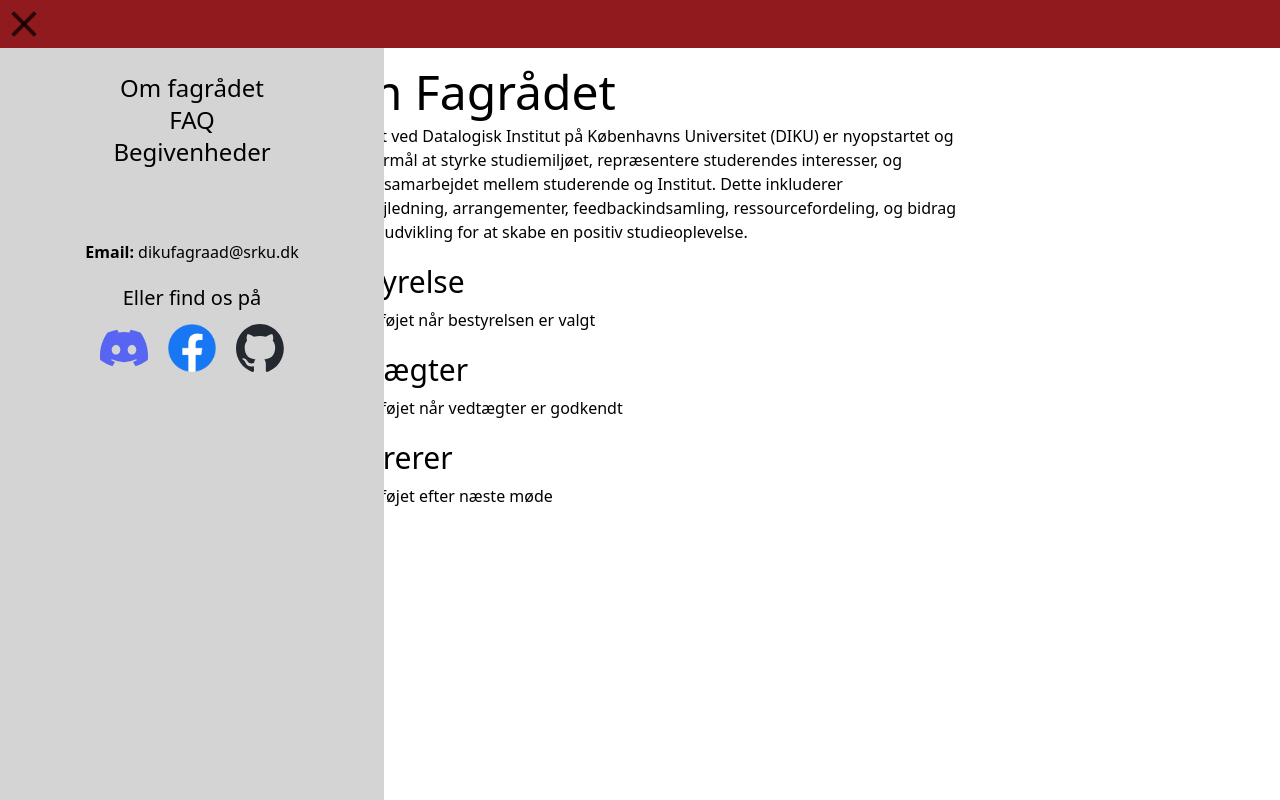
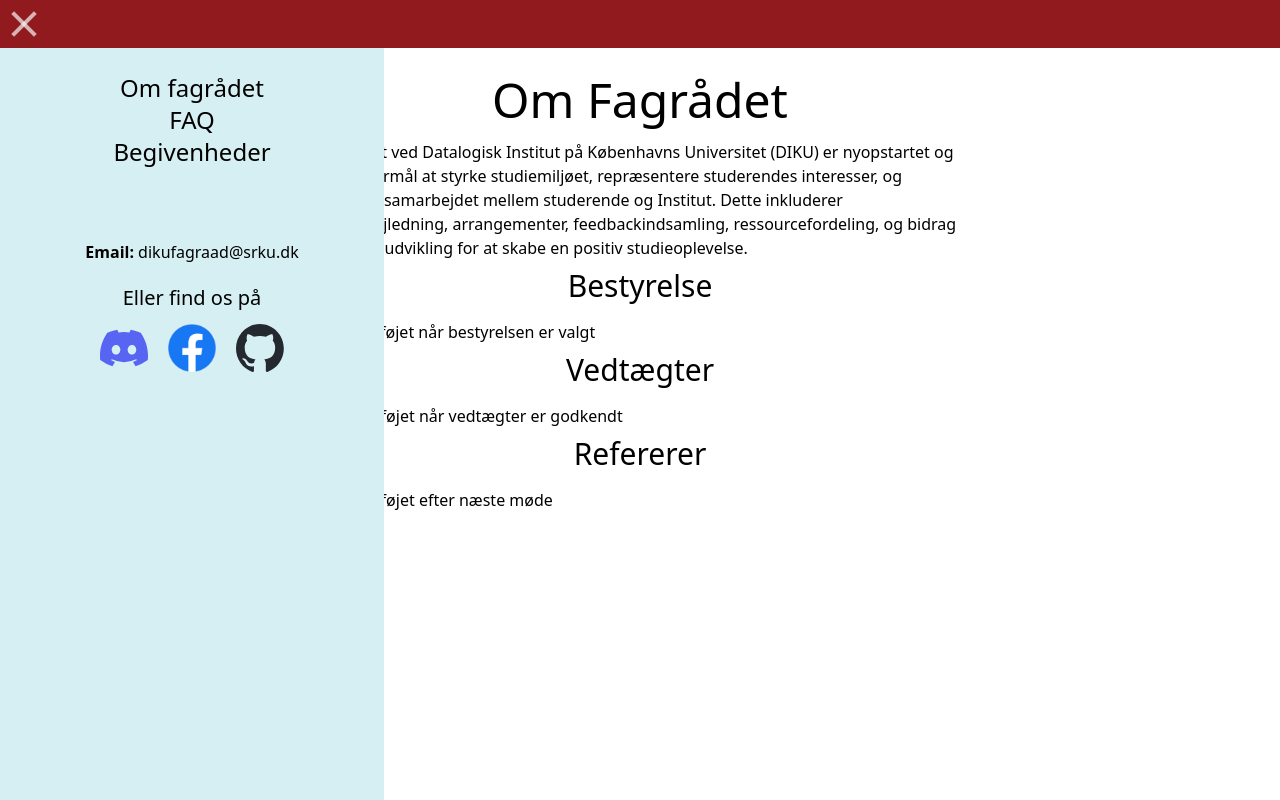
Before and after one commit to diku-fagraad/diku-fagraad.github.io, a SvelteKit app: page / in a window 1280 px wide. Both pictures are taken after a click on the button "Main menu". Built offline with nearby package versions, Linux system fonts and the light colour scheme.

Commit message:
Design forbedringer

```diff
--- a/src/component/MenuIcon.svelte
+++ b/src/component/MenuIcon.svelte
@@ -7,7 +7,7 @@
     isOpen = !isOpen;
   }
 
-  const genericHamburgerLine = `h-1 w-8 my-1 bg-black transition ease transform duration-300`;
+  const genericHamburgerLine = `h-1 w-8 my-1 bg-neutral-100 transition ease transform duration-300`;
 </script>
 
 <button
--- a/src/routes/+layout.svelte
+++ b/src/routes/+layout.svelte
@@ -14,7 +14,7 @@
   <div class="flex-1 w-screen">
     <div
       style={`display:${isMenuOpen ? "flex" : "none"};`}
-      class="fixed top-12 left-0 w-[80%] max-w-sm h-[100%] bg-neutral-300 flex-nowrap flex-col text-center"
+      class="fixed top-12 left-0 w-[80%] max-w-sm h-[100%] bg-group flex-nowrap flex-col text-center"
     >
       <div class="flex flex-nowrap flex-col  text-2xl my-6">
         <a class="hover:text-ku" href="/">Om fagrådet</a>
--- a/src/routes/+page.svelte
+++ b/src/routes/+page.svelte
@@ -1,19 +1,22 @@
 <div>
-
     <div class="w-[100%] h-[100%] flex flex-row justify-center">
         <div class="w-text m-5">
-            <h1 class="text-5xl">Om Fagrådet</h1>
+            <h1 class="text-5xl text-center p-2">Om Fagrådet</h1>
             <p class="pt-2">
-                Fagrådet ved Datalogisk Institut på Københavns Universitet (DIKU) er nyopstartet og har til formål at styrke studiemiljøet, repræsentere studerendes interesser, og fremme samarbejdet mellem studerende og Institut. Dette inkluderer studievejledning, arrangementer, feedbackindsamling, ressourcefordeling, og bidrag til studieudvikling for at skabe en positiv studieoplevelse.
+                Fagrådet ved Datalogisk Institut på Københavns Universitet
+                (DIKU) er nyopstartet og har til formål at styrke studiemiljøet,
+                repræsentere studerendes interesser, og fremme samarbejdet
+                mellem studerende og Institut. Dette inkluderer
+                studievejledning, arrangementer, feedbackindsamling,
+                ressourcefordeling, og bidrag til studieudvikling for at skabe
+                en positiv studieoplevelse.
             </p>
-            <h2 class="text-3xl pt-5">Bestyrelse</h2>
-            <p class="pt-2"> bliver tilføjet når bestyrelsen er valgt</p>
-            <h2 class="text-3xl pt-5">Vedtægter</h2>
+            <h2 class="text-3xl text-center p-2">Bestyrelse</h2>
+            <p class="pt-2">bliver tilføjet når bestyrelsen er valgt</p>
+            <h2 class="text-3xl text-center p-2">Vedtægter</h2>
             <p class="pt-2">Bliver tilføjet når vedtægter er godkendt</p>
-            <h2 class="text-3xl pt-5">Refererer</h2>
+            <h2 class="text-3xl text-center p-2">Refererer</h2>
             <p class="pt-2">Bliver tilføjet efter næste møde</p>
         </div>
-
     </div>
-
 </div>
--- a/src/routes/FAQ/+page.svelte
+++ b/src/routes/FAQ/+page.svelte
@@ -1,14 +1,14 @@
 <script lang="ts">
-    export let data : {data:{question: string, answer: string}[]};
+  export let data: { data: { question: string; answer: string }[] };
 </script>
 
+<div>
+  <div class="w-[100%] h-[100%] flex flex-row justify-center">
+    <div class="w-text m-5">
+      <h1 class="text-5xl text-center">FAQ</h1>
 
-<div class="w-[100%] h-[100%] flex flex-row justify-center ">
-    <div class="flex flex-col">
-        <h1 class="text-5xl text-center">FAQ</h1>
-        <div class="w-text m-5">
-            {#each data.data as FA }
-            <details>
+      {#each data.data as FA}
+        <details open class="p-2">
           <summary class="font-bold">
             {FA.question}
           </summary>
@@ -19,5 +19,4 @@
       {/each}
     </div>
   </div>
-
 </div>
--- a/tailwind.config.js
+++ b/tailwind.config.js
@@ -4,7 +4,8 @@ export default {
   theme: {
     extend: {
       colors:{
-        ku: "#901a1e"
+        ku: "#901a1e",
+        group: "#d6eff3"
       },
       spacing:{
         text: "clamp(45ch,50%,75ch)"
```
Lines whose indentation alone changed are shown as unchanged.
